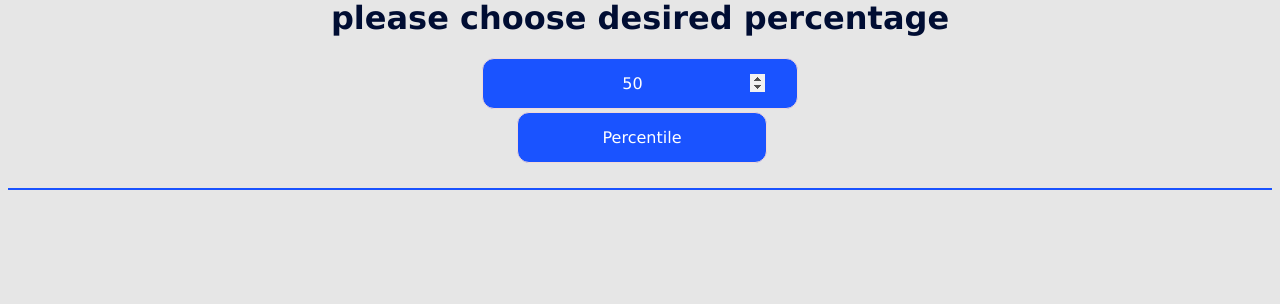
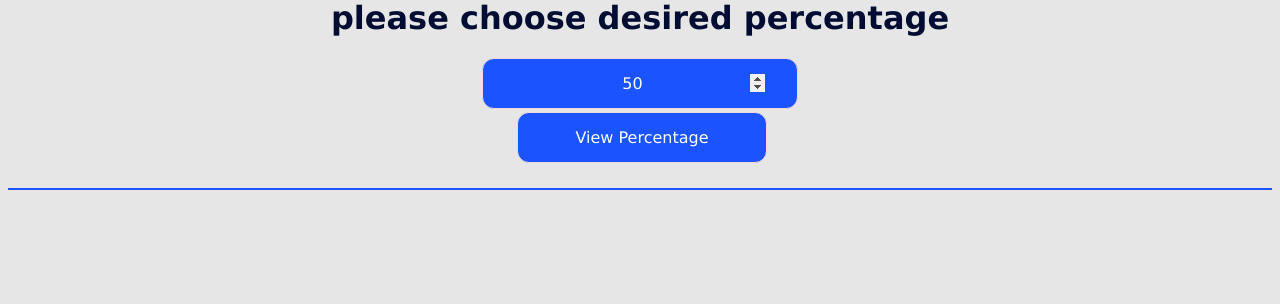
Before and after one commit to azmi-fursa/SeeTreeTask, a Flask app: template templates/PixelFunctionalities.html in a window 1280 px wide. Shown: the part 496-800 px from the top of the page. Run offline with Flask 2, Linux system fonts and the light colour scheme; the template is opened without the code that fills it, so the values that code supplies are empty.

Commit message:
Update PixelFunctionalities.html

```diff
--- a/templates/PixelFunctionalities.html
+++ b/templates/PixelFunctionalities.html
@@ -85,7 +85,7 @@ please choose desired percentage
 
 </style>
 <button  onclick="myFunction()"  type="button" class="button" style="float: right;">
-         Percentile</button></th>
+        View Percentage</button></th>
 <input type="number"  id="myText" value="50" min="0" max="100" class="button"></th>
     </tr>
 </table>
```
